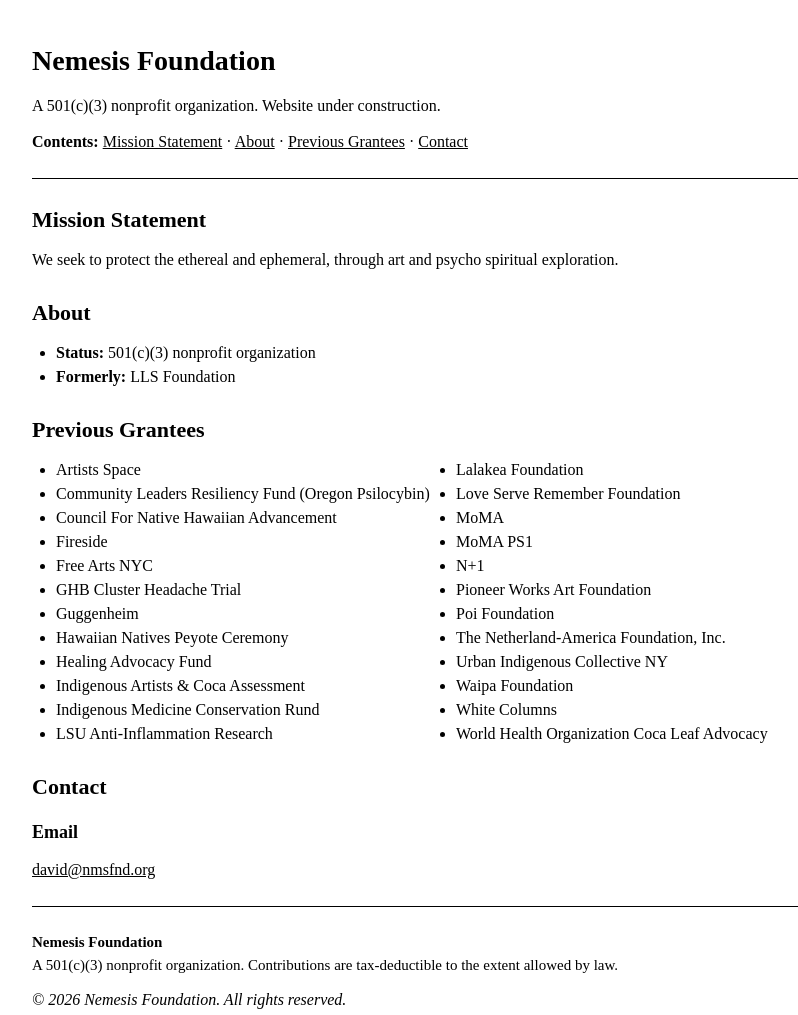
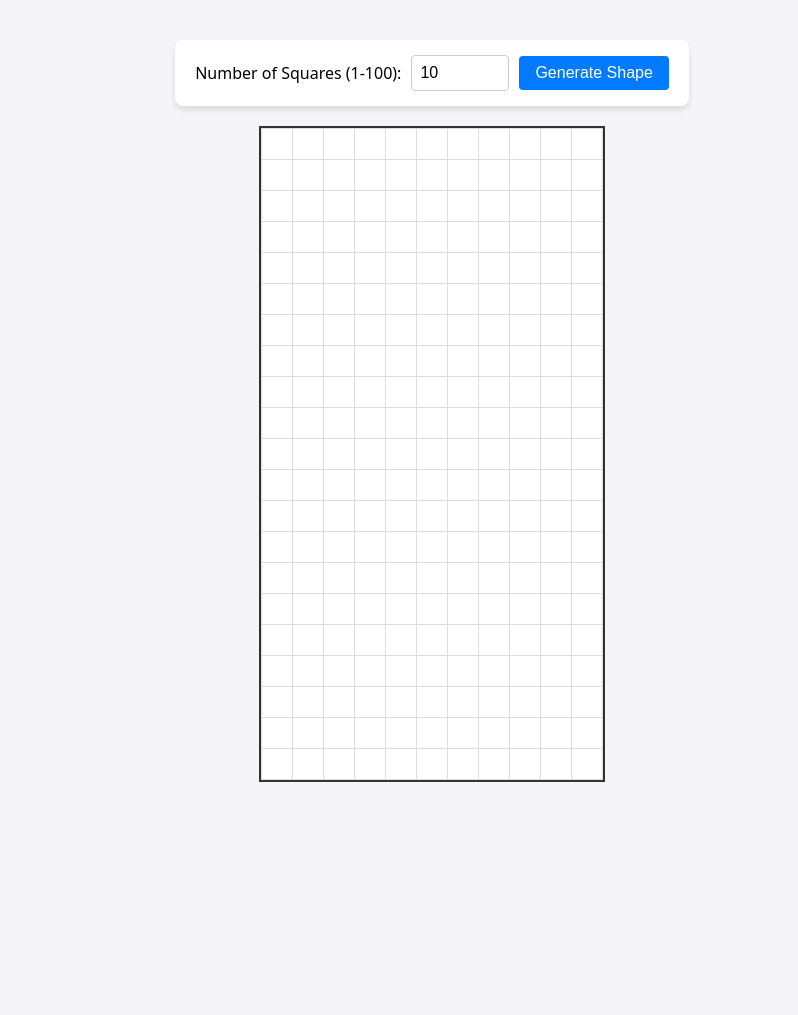
Before and after one commit to dav-z/dav.world, a plain HTML site: page index.html in a window 1280 px wide. Shown: the whole page, without its empty margins (208-1006 px from the left). After the commit the page ends 822 px from the top, so only its background shows below. Drawn offline with Linux system fonts and the light colour scheme.

Commit message:
Antonia install

```diff
--- a/index.html
+++ b/index.html
@@ -1,115 +1,201 @@
 <!DOCTYPE html>
 <html lang="en">
 <head>
-    <meta charset="utf-8" />
-    <meta name="viewport" content="width=device-width, initial-scale=1" />
-    <meta name="description" content="Nemesis Foundation is a 501(c)(3) nonprofit organization. Our website is under construction." />
-    <title>Nemesis Foundation — 501(c)(3) Nonprofit</title>
+    <meta charset="UTF-8">
+    <meta name="viewport" content="width=device-width, initial-scale=1.0">
+    <title>Random Shape & Number Generator</title>
     <style>
-      /* Minimal, document-like styles */
-      html, body {
-        margin: 0;
-        padding: 0;
-        background: #ffffff;
-        color: #000000;
-        font-family: "Times New Roman", Times, serif;
-        line-height: 1.5;
+        body {
+            font-family: system-ui, -apple-system, sans-serif;
+            display: flex;
+            flex-direction: column;
+            align-items: center;
+            background-color: #f4f4f9;
+            padding: 2rem;
         }
-      .page {
-        max-width: 800px;
-        margin: 0 auto;
-        padding: 40px 32px;
+
+        .controls {
+            margin-bottom: 20px;
+            background: white;
+            padding: 15px 20px;
+            border-radius: 8px;
+            box-shadow: 0 4px 6px rgba(0,0,0,0.1);
+            display: flex;
+            gap: 10px;
+            align-items: center;
         }
-      h1, h2, h3 {
+
+        input[type="number"] {
+            padding: 8px;
+            font-size: 16px;
+            width: 80px;
+            border: 1px solid #ccc;
+            border-radius: 4px;
+        }
+
+        button {
+            padding: 8px 16px;
+            font-size: 16px;
+            cursor: pointer;
+            background-color: #007bff;
+            color: white;
+            border: none;
+            border-radius: 4px;
+            transition: background-color 0.2s;
+        }
+
+        button:hover {
+            background-color: #0056b3;
+        }
+
+        /* 11 columns, 21 rows */
+        #grid {
+            display: grid;
+            grid-template-columns: repeat(11, 30px);
+            grid-template-rows: repeat(21, 30px);
+            gap: 1px;
+            background-color: #ddd;
+            border: 2px solid #333;
+            padding: 1px;
+        }
+
+        .cell {
+            width: 30px;
+            height: 30px;
+            background-color: white;
+            transition: background-color 0.3s;
+            /* Added Flexbox to center the text perfectly */
+            display: flex;
+            align-items: center;
+            justify-content: center;
+            font-size: 12px;
             font-weight: bold;
-        margin: 0 0 12px 0;
+            color: transparent; /* Hide text if inactive */
         }
-      h1 { font-size: 28px; }
-      h2 { font-size: 22px; margin-top: 24px; }
-      h3 { font-size: 18px; margin-top: 16px; }
-      p { margin: 0 0 12px 0; }
-      ul { margin: 8px 0 16px 24px; padding: 0; }
-      a { color: inherit; text-decoration: underline; }
-      hr { border: none; border-top: 1px solid #000; margin: 24px 0; }
-      .toc { margin: 12px 0 20px 0; }
-      .muted { font-style: italic; }
-      .legal { margin-top: 24px; font-size: 15px; }
-      /* Two-column list using columns; will stack on small screens naturally */
-      .two-columns {
-        column-count: 2;
-        column-gap: 24px;
-      }
-      @media (max-width: 640px) {
-        .page { padding: 24px 16px; }
-        .two-columns { column-count: 1; }
+
+        .cell.active {
+            background-color: #ff4757; /* Color of the generated shape */
+            color: white; /* Make the number visible */
         }
     </style>
 </head>
 <body>
-    <div class="page">
-      <h1>Nemesis Foundation</h1>
-      <p>A 501(c)(3) nonprofit organization. Website under construction.</p>
 
-      <div class="toc">
-        <p><strong>Contents:</strong> <a href="#mission">Mission Statement</a> · <a href="#about">About</a> · <a href="#grantees">Previous Grantees</a> · <a href="#contact">Contact</a></p>
+    <div class="controls">
+        <label for="numSquares">Number of Squares (1-100):</label>
+        <input type="number" id="numSquares" min="1" max="100" value="10">
+        <button id="generateBtn">Generate Shape</button>
     </div>
 
-      <hr />
-
-      <h2 id="mission">Mission Statement</h2>
-      <p>We seek to protect the ethereal and ephemeral, through art and psycho spiritual exploration.</p>
-
-      <h2 id="about">About</h2>
-      <p></p>
-      <ul>
-        <li><strong>Status:</strong> 501(c)(3) nonprofit organization</li>
-        <li><strong>Formerly:</strong> LLS Foundation</li>
-      </ul>
-
-      <h2 id="grantees">Previous Grantees</h2>
-      <ul class="two-columns">
-        <li>Artists Space</li>
-        <li>Community Leaders Resiliency Fund (Oregon Psilocybin)</li>
-        <li>Council For Native Hawaiian Advancement</li>
-        <li>Fireside</li>
-        <li>Free Arts NYC</li>
-        <li>GHB Cluster Headache Trial</li>
-        <li>Guggenheim</li>
-        <li>Hawaiian Natives Peyote Ceremony</li>
-        <li>Healing Advocacy Fund</li>
-        <li>Indigenous Artists &amp; Coca Assessment</li>
-        <li>Indigenous Medicine Conservation Rund</li>
-        <li>LSU Anti-Inflammation Research</li>
-        <li>Lalakea Foundation</li>
-        <li>Love Serve Remember Foundation</li>
-        <li>MoMA</li>
-        <li>MoMA PS1</li>
-        <li>N+1</li>
-        <li>Pioneer Works Art Foundation</li>
-        <li>Poi Foundation</li>
-        <li>The Netherland-America Foundation, Inc.</li>
-        <li>Urban Indigenous Collective NY</li>
-        <li>Waipa Foundation</li>
-        <li>White Columns</li>
-        <li>World Health Organization Coca Leaf Advocacy</li>
-      </ul>
-
-      <h2 id="contact">Contact</h2>
-      <h3>Email</h3>
-      <p><a href="mailto:david@nmsfnd.org">david@nmsfnd.org</a></p>
-
-      <hr />
-
-      <p class="legal"><strong>Nemesis Foundation</strong><br />A 501(c)(3) nonprofit organization. Contributions are tax-deductible to the extent allowed by law.</p>
-      <p class="muted">© <span id="year"></span> Nemesis Foundation. All rights reserved.</p>
-    </div>
+    <div id="grid"></div>
 
     <script>
-      // Minimal script to set current year; no other JS used
-      (function () {
-        var el = document.getElementById('year');
-        if (el) el.textContent = new Date().getFullYear();
-      })();
+        const COLS = 11;
+        const ROWS = 21;
+        const gridElement = document.getElementById('grid');
+
+        // Initialize the grid layout
+        function setupGrid() {
+            for (let i = 0; i < ROWS * COLS; i++) {
+                const cell = document.createElement('div');
+                cell.classList.add('cell');
+                cell.id = `cell-${i}`;
+                gridElement.appendChild(cell);
+            }
+        }
+
+        // Generate a random contiguous shape
+        function generateShape() {
+            const inputVal = parseInt(document.getElementById('numSquares').value, 10);
+
+            if (isNaN(inputVal) || inputVal < 1 || inputVal > 100) {
+                alert("Please enter a valid number between 1 and 100.");
+                return;
+            }
+
+            // Clear previous shape and old numbers
+            document.querySelectorAll('.cell').forEach(cell => {
+                cell.classList.remove('active');
+                cell.textContent = '';
+            });
+
+            let shapeCoordinates;
+            let success = false;
+
+            // Loop until a shape is successfully generated without getting trapped
+            while (!success) {
+                shapeCoordinates = new Set();
+
+                // Pick a random starting point
+                let startR = Math.floor(Math.random() * ROWS);
+                let startC = Math.floor(Math.random() * COLS);
+                shapeCoordinates.add(`${startR},${startC}`);
+
+                let trapped = false;
+
+                // Grow the shape until it reaches the requested size
+                for (let i = 1; i < inputVal; i++) {
+                    let validNeighbors = new Set();
+
+                    // Find all empty neighbors adjacent to the current shape
+                    shapeCoordinates.forEach(coord => {
+                        let [r, c] = coord.split(',').map(Number);
+                        const directions = [[-1, 0], [1, 0], [0, -1], [0, 1]]; // Up, Down, Left, Right
+
+                        for (let [dr, dc] of directions) {
+                            let nr = r + dr;
+                            let nc = c + dc;
+
+                            // Check if the neighbor is within grid bounds
+                            if (nr >= 0 && nr < ROWS && nc >= 0 && nc < COLS) {
+                                if (!shapeCoordinates.has(`${nr},${nc}`)) {
+                                    validNeighbors.add(`${nr},${nc}`);
+                                }
+                            }
+                        }
+                    });
+
+                    let neighborsArray = Array.from(validNeighbors);
+
+                    // If there are no valid neighbors, the shape is trapped in a corner/loop
+                    if (neighborsArray.length === 0) {
+                        trapped = true;
+                        break;
+                    }
+
+                    // Pick a random valid neighbor and add it to the shape
+                    let randomPick = neighborsArray[Math.floor(Math.random() * neighborsArray.length)];
+                    shapeCoordinates.add(randomPick);
+                }
+
+                // If we didn't get trapped, exit the while loop
+                if (!trapped) {
+                    success = true;
+                }
+            }
+
+            // Render the final shape onto the grid and assign numbers
+            shapeCoordinates.forEach(coord => {
+                let [r, c] = coord.split(',').map(Number);
+                let index = r * COLS + c;
+                let cellElement = document.getElementById(`cell-${index}`);
+
+                cellElement.classList.add('active');
+
+                // Assign a random number 1-231
+                let randomNum = Math.floor(Math.random() * 231) + 1;
+                cellElement.textContent = randomNum;
+            });
+        }
+
+        // Setup the grid on page load
+        setupGrid();
+
+        // Event Listeners
+        document.getElementById('generateBtn').addEventListener('click', generateShape);
+        document.getElementById('numSquares').addEventListener('keypress', function (e) {
+            if (e.key === 'Enter') generateShape();
+        });
     </script>
 </body>
 </html>
```
Lines whose indentation alone changed are shown as unchanged.
